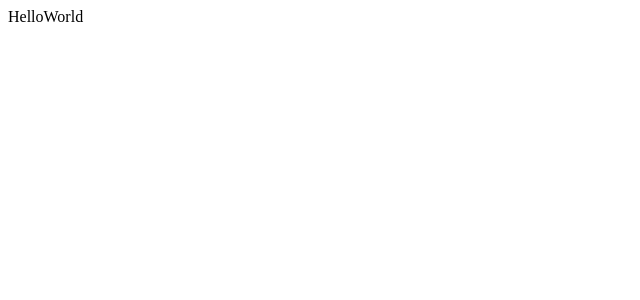
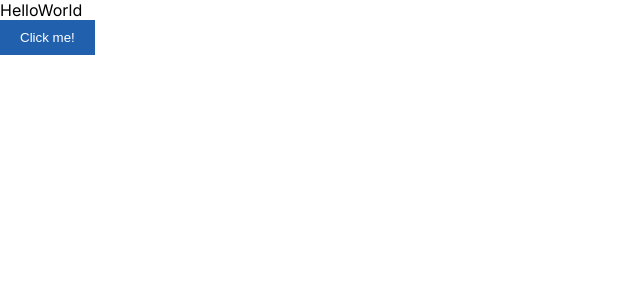
Before and after one commit to mj-pavithra/CranCo, a React (Create React App) app in the folder client/: page / in a window 1280 px wide. Shown: the top 300 px of the page, without its empty margins (0-640 px from the left). Built offline with nearby package versions, Linux system fonts and the light colour scheme.

Commit message:
primary button component created

```diff
--- a/client/src/App.js
+++ b/client/src/App.js
@@ -1,10 +1,12 @@
 import './App.css';
+import Btn from './components/Btn';
 import HelloWorld from './components/HelloWorld';
 
 function App() {
   return (
     <div className="App">
       <HelloWorld/>
+      <Btn  buttonText="Click me!"/>
     </div>
   );
 }
--- /dev/null
+++ b/client/src/components/Btn.jsx
@@ -0,0 +1,12 @@
+import React from 'react'
+import  ButtonCSS from "./Btn.module.css";
+
+const Btn = ({buttonText}) => {
+  return (
+    <div>
+        <button className={ButtonCSS.btn}>{buttonText}</button>
+    </div>
+  )
+}
+
+export default Btn
--- /dev/null
+++ b/client/src/components/Btn.module.css
@@ -0,0 +1,11 @@
+@import "../index.css";
+.btn {
+    color: white;
+    padding: 10px 20px;
+    background-color: var(--primary-blue);
+    border: none;
+
+    &:hover {
+        cursor: pointer;
+    }
+}
--- a/client/src/index.css
+++ b/client/src/index.css
@@ -0,0 +1,16 @@
+@import url('https://fonts.googleapis.com/css2?family=Inter:wght@100;200;300;400;500;600;700;800;900&display=swap');
+
+:root {
+    --primary-blue: #2060AD;
+}
+
+* {
+    padding: 0;
+    margin: 0;
+    box-sizing: border-box;
+}
+
+html,
+body {
+    font-family: 'Inter', sans-serif;
+}
```
